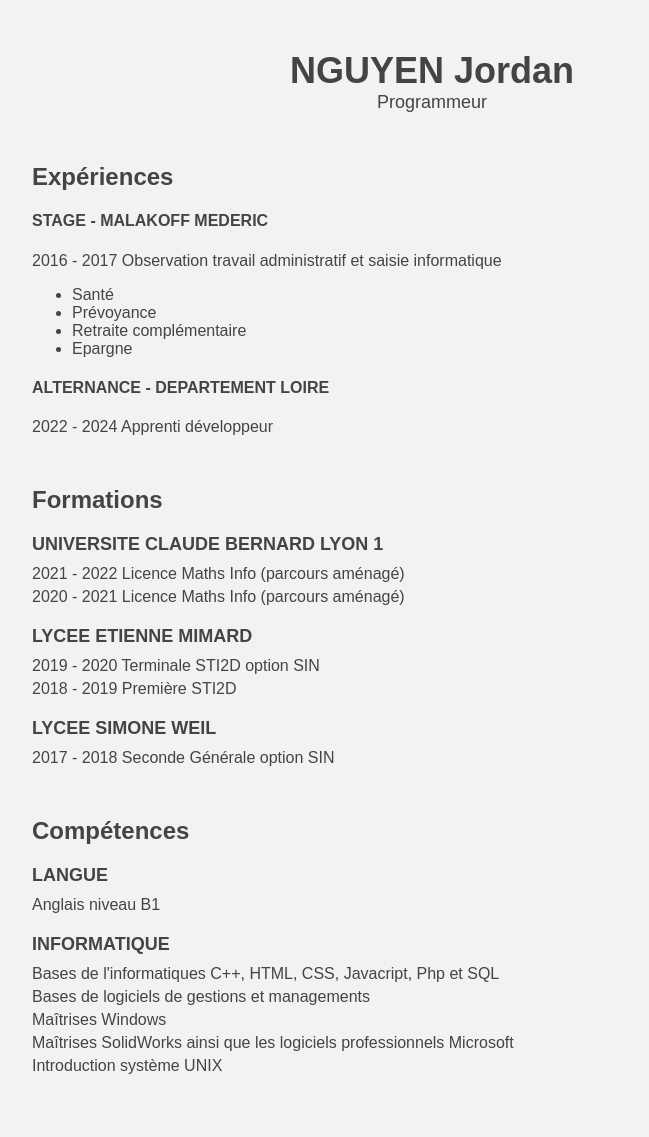
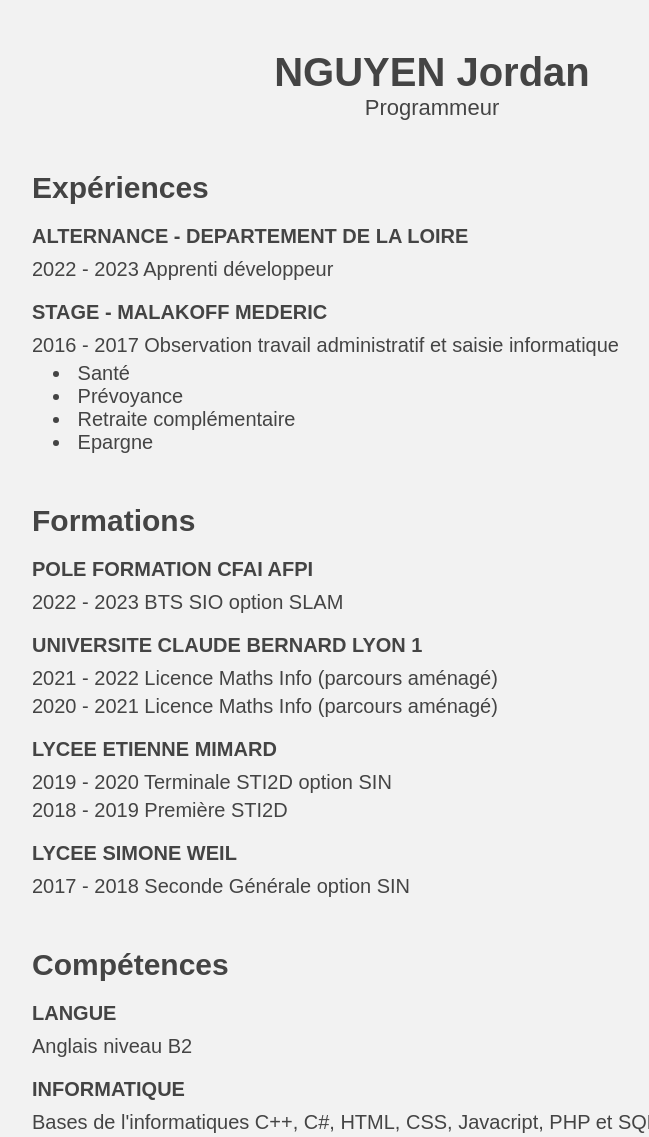
Before and after one commit to YumYumae/CVNGJ, a plain HTML site: page index.html in a window 1280 px wide. Shown: the top 1137 px of the page, without its empty margins (208-857 px from the left). Drawn offline with Linux system fonts and the light colour scheme.

Commit message:
02.17.23

```diff
--- a/index.html
+++ b/index.html
@@ -1,35 +1,45 @@
 <!DOCTYPE html>
 <html>
   <head>
-	<meta charset="UTF-8">
+    <meta
+      name="viewport"
+      content="width=device-width, initial-scale=1.0"
+      charset="UTF-8"
+    />
     <title>CV de NGUYEN Jordan</title>
-	<link rel="stylesheet" type="text/css" href="style.css">
+    <link rel="stylesheet" type="text/css" href="style.css" />
   </head>
   <body>
-	<div class="container">
-		<div class="header">
+    <div class="contenu">
+      <div class="hautpage">
         <h1>NGUYEN Jordan</h1>
         <p>Programmeur</p>
       </div>
       <div class="section">
         <h2>Expériences</h2>
-			<div class="experience">
+        <div class="experiences">
+          <h4>ALTERNANCE - DEPARTEMENT DE LA LOIRE</h4>
+          <p>2022 - 2023 Apprenti développeur</p>
+        </div>
+        <div class="experiences">
           <h4>STAGE - MALAKOFF MEDERIC</h4>
-				<p>2016 - 2017 Observation travail administratif et saisie informatique</p>
+          <p>
+            2016 - 2017 Observation travail administratif et saisie informatique
+          </p>
           <ul class="stage">
-					<li>Santé</li>
-					<li>Prévoyance</li>
-					<li>Retraite complémentaire</li>
-					<li>Epargne</li>
+            <li>&nbsp;Santé</li>
+            <li>&nbsp;Prévoyance</li>
+            <li>&nbsp;Retraite complémentaire</li>
+            <li>&nbsp;Epargne</li>
           </ul>
-			</div>
-			<div class="experience">
-				<h4>ALTERNANCE - DEPARTEMENT LOIRE</h4>
-				<p>2022 - 2024 Apprenti développeur</p>
         </div>
       </div>
       <div class="section">
         <h2>Formations</h2>
+        <div class="formations">
+          <h4>POLE FORMATION CFAI AFPI</h4>
+          <p>2022 - 2023 BTS SIO option SLAM</p>
+        </div>
         <div class="formations">
           <h4>UNIVERSITE CLAUDE BERNARD LYON 1</h4>
           <p>2021 - 2022 Licence Maths Info (parcours aménagé)</p>
@@ -49,14 +59,19 @@
         <h2>Compétences</h2>
         <div class="competences">
           <h4>LANGUE</h4>
-				<p>Anglais niveau B1</p>
+          <p>Anglais niveau B2</p>
         </div>
         <div class="competences">
           <h4>INFORMATIQUE</h4>
-				<p>Bases de l'informatiques C++, HTML, CSS, Javacript, Php et SQL</p>
+          <p>
+            Bases de l'informatiques C++, C#, HTML, CSS, Javacript, PHP et SQL
+          </p>
           <p>Bases de logiciels de gestions et managements</p>
           <p>Maîtrises Windows</p>
-				<p>Maîtrises SolidWorks ainsi que les logiciels professionnels Microsoft</p>
+          <p>
+            Maîtrises SolidWorks ainsi que les logiciels professionnels
+            Microsoft
+          </p>
           <p>Introduction système UNIX</p>
         </div>
       </div>
--- a/style.css
+++ b/style.css
@@ -6,24 +6,24 @@ body {
 	background-color: #f2f2f2;
 }
 
-.container {
+.contenu {
 	max-width: 800px;
 	margin: 0 auto;
 	padding: 50px;
 }
 
-.header {
+.hautpage {
 	text-align: center;
 	margin-bottom: 50px;
 }
 
-.header h1 {
-	font-size: 36px;
+.hautpage h1 {
+	font-size: 40px;
 	margin: 0;
 }
 
-.header p {
-	font-size: 18px;
+.hautpage p {
+	font-size: 22px;
 	margin: 0;
 }
 
@@ -32,7 +32,7 @@ body {
 }
 
 .section h2 {
-	font-size: 24px;
+	font-size: 30px;
 	margin: 0 0 20px 0;
 }
 
@@ -41,12 +41,17 @@ body {
 }
 
 .experiences h4 {
-	font-size: 18px;
+	font-size: 20px;
 	margin: 0 0 10px 0;
 }
 
 .experiences p {
-	font-size: 16px;
+	font-size: 20px;
+	margin: 0 0 5px 0;
+}
+
+.stage {
+	font-size: 20px;
 	margin: 0 0 5px 0;
 }
 
@@ -55,12 +60,12 @@ body {
 }
 
 .formations h4 {
-	font-size: 18px;
+	font-size: 20px;
 	margin: 0 0 10px 0;
 }
 
 .formations p {
-	font-size: 16px;
+	font-size: 20px;
 	margin: 0 0 5px 0;
 }
 
@@ -69,11 +74,11 @@ body {
 }
 
 .competences h4 {
-	font-size: 18px;
+	font-size: 20px;
 	margin: 0 0 10px 0;
 }
 
 .competences p {
-	font-size: 16px;
+	font-size: 20px;
 	margin: 0 0 5px 0;
 }
```
Lines whose indentation alone changed are shown as unchanged.
